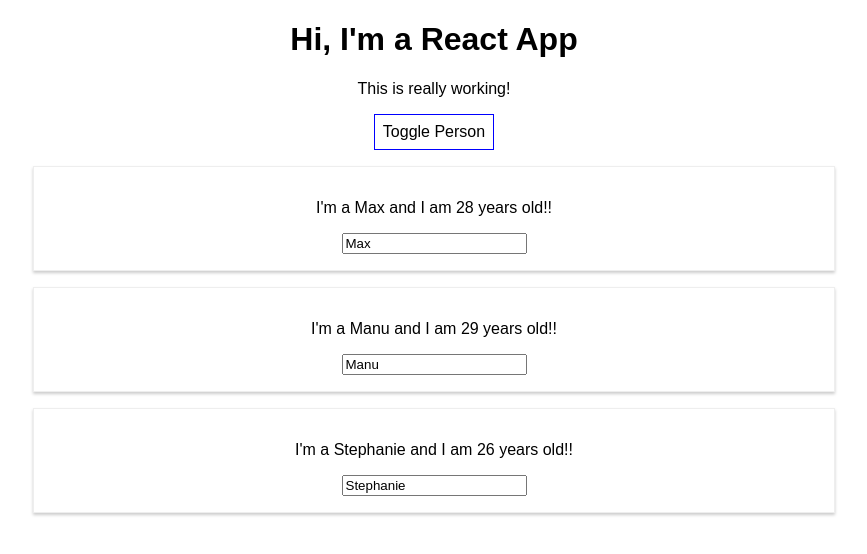
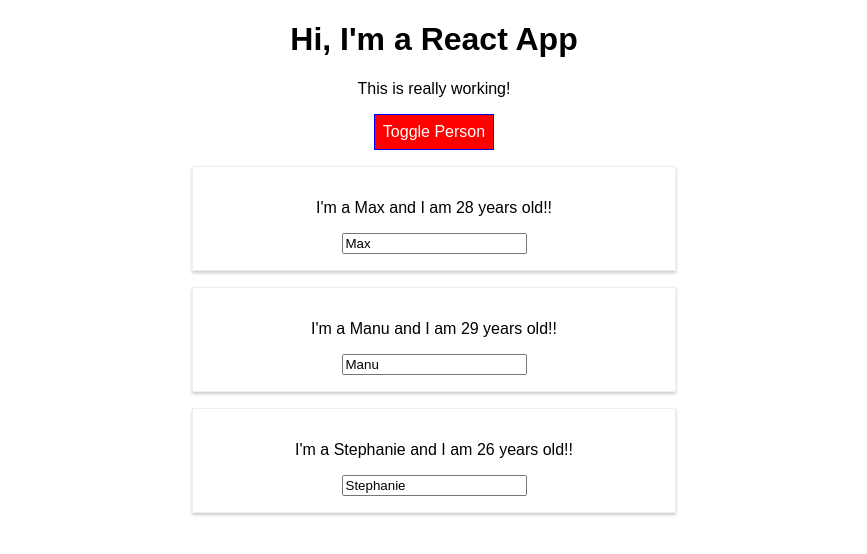
Before and after one commit to PatrickBMaloney/BurgerBuilder, a React (Create React App) app: page / in a window 1280 px wide. Both pictures are taken after a click on the button "Toggle Person". Shown: the top 554 px of the page, without its empty margins (206-1073 px from the left). Built offline with nearby package versions, Linux system fonts and the light colour scheme.

Commit message:
Dynamic and advanced styling

```diff
--- a/package.json
+++ b/package.json
@@ -3,6 +3,7 @@
   "version": "0.1.0",
   "private": true,
   "dependencies": {
+    "radium": "^0.26.1",
     "react": "^17.0.1",
     "react-dom": "^17.0.1",
     "react-scripts": "1.1.5"
--- a/src/App.css
+++ b/src/App.css
@@ -1,3 +1,11 @@
 .App {
   text-align: center;
 }
+
+.red {
+  color: red;
+}
+
+.bold {
+  font-weight: bold;
+}
--- a/src/App.js
+++ b/src/App.js
@@ -1,6 +1,7 @@
 import React, { Component } from 'react';
 import './App.css';
 import Person from './Person/Person';
+import Radium, {StyleRoot} from 'radium';
 
 // import UserInput from './UserInput/UserInput';
 // import UserOutput from './UserOutput/UserOutput';
@@ -54,11 +55,16 @@
 
   render() {
     const style = {
-      backgroundColor: 'white',
+      backgroundColor: 'green',
+      color: 'white',
       font: 'inherit',
       border: '1px solid blue',
       padding: '8px',
-      cursor: 'pointer'
+      cursor: 'pointer',
+      ':hover': {
+        backgroundColor: 'lightgreen',
+        color: 'black'
+      }
     }; //this is in-line styling. See Person.css for global styling
 
     let persons = null;
@@ -76,12 +82,27 @@
           })}
         </div>
       );
+
+      style.backgroundColor = 'red';
+      style[':hover'] = {
+        backgroundColor: 'salmon',
+        color: 'black'
+      }
+    }
+
+    let classes = [];
+    if (this.state.persons.length <= 2) {
+      classes.push('red'); //classes = ['red']
+    }
+    if (this.state.persons.length <= 1) {
+      classes.push('bold'); //classes = ['red', 'bold']
     }
 
     return (
+      <StyleRoot>
       <div className="App">
         <h1>Hi, I'm a React App</h1>
-        <p>This is really working!</p>
+        <p className={classes.join(' ')}>This is really working!</p>
         <button
           style={style}
           onClick={this.togglePersonsHandler}>Toggle Person</button>
@@ -97,9 +118,10 @@
         <UserOutput userName={this.state.username} />
         <UserOutput userName="Max" /> */}
       </div>
+      </StyleRoot>
     );
     // return React.createElement('div', {className: 'App'}, React.createElement('h1', null, 'Does this work now?'));
   }
 }
 
-export default App;
+export default Radium(App);
--- a/src/Person/Person.css
+++ b/src/Person/Person.css
@@ -6,3 +6,9 @@
     padding: 16px;
     text-align: center;
 }
+
+/* @media (min-width: 500px) {
+    .Person {
+        width: 450px;
+    }
+} */
--- a/src/Person/Person.js
+++ b/src/Person/Person.js
@@ -1,10 +1,16 @@
 import React from 'react';
+import Radium from 'radium';
 
 import './Person.css';
 
 const person = (props) => {
+    const style = {
+        '@media (min-width: 500px)': {
+            width: '450px'
+        }
+    }
     return (
-        <div className="Person">
+        <div className="Person" style={style}>
             <p onClick={props.click}>I'm a {props.name} and I am {props.age} years old!!</p>
             <p>{props.children}</p>
             <input type="text" onChange={props.changed} value={props.name}></input>
@@ -12,4 +18,4 @@
     )
 };
 
-export default person;
+export default Radium(person);
```
Also changed, not shown: 1 other file (tests, documents, lock files or other folders).
